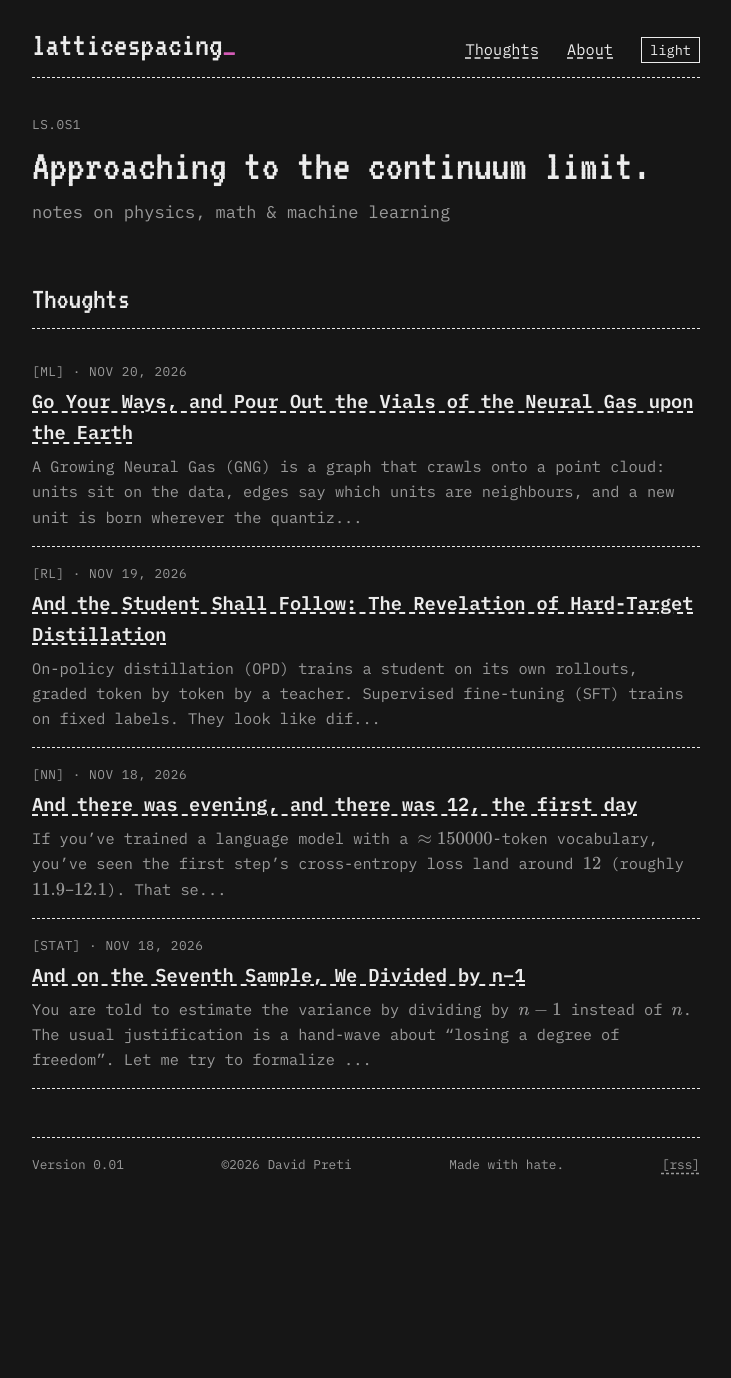
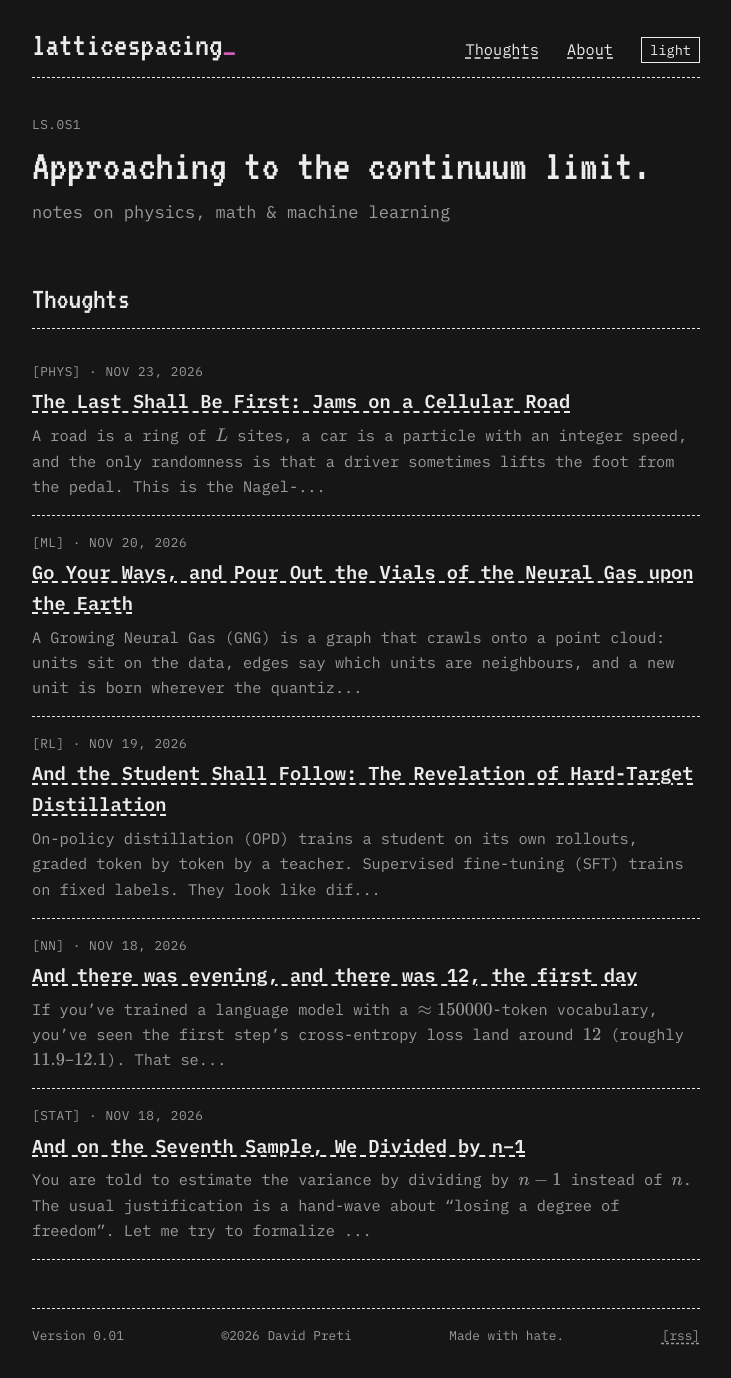
Before and after one commit to pretidav/latticespacing, a Jekyll site: the page built from index.html, in a window 1280 px wide. Shown: the whole page, without its empty margins (274-1005 px from the left). Built offline with Jekyll 4.4.1, drawn with Linux system fonts in a browser that asks for light colours; before the commit the page ends 1208 px from its top, so only the background shows below that; part of the change alters nothing that is shown.

Commit message:
new post, traffic

```diff
--- a/_config.yml
+++ b/_config.yml
@@ -17,3 +17,4 @@ exclude:
   - README.md
   - vendor
   - GrowingNeuralGas
+  - traffic
--- /dev/null
+++ b/_posts/2026-11-23-traffic-nagel-schreckenberg.md
@@ -0,0 +1,216 @@
+---
+layout: post
+title: "The Last Shall Be First: Jams on a Cellular Road"
+category: phys
+---
+> A road is a ring of $L$ sites, a car is a particle with an integer speed, and the only randomness is that a driver sometimes lifts the foot from the pedal. This is the Nagel-Schreckenberg cellular automaton [1]: four rules, one parameter $p$, and yet it produces free flow, start-stop waves that travel backwards, and a fundamental diagram with a maximum. I re-implemented it, together with its extension to two lanes with asymmetric lane changes [2], and in this post I derive what can be derived, and measure the rest. Let me try to formalize it.
+
+##### Setting
+
+The road is the ring $\mathbb{Z}/L\mathbb{Z}$. There are $N$ cars at distinct sites $x_1 < x_2 < \dots < x_N$ (cyclically), with density $\rho = N/L$. Car $i$ has an integer speed $v_i \in \lbrace 0, 1, \dots, v_{\max} \rbrace$, and the *gap* to the car ahead is the number of empty sites between them,
+
+$$g_i = x_{i+1} - x_i - 1, \qquad \sum_{i=1}^{N} g_i = L - N,$$
+
+where $x_{N+1} = x_1 + L$. One time step applies four rules in parallel to all cars [1]:
+
+- **1. Acceleration:** $v_i \leftarrow \min(v_i + 1, v_{\max})$.
+- **2. Slowing down:** $v_i \leftarrow \min(v_i, g_i)$.
+- **3. Randomization:** with probability $p$, independently for each car, $v_i \leftarrow \max(v_i - 1, 0)$.
+- **4. Motion:** $x_i \leftarrow x_i + v_i$.
+
+Rule 2 is what makes collisions impossible: after it, the car cannot reach the site of the car ahead, and since the car ahead only moves forward, no two cars ever share a site. The paper uses $v_{\max} = 5$ and I take $p = 0.5$ throughout, which is the value for which the numbers of the paper come out.
+
+> My code writes the distance to the car ahead as $d_i = g_i + 1$ and accelerates only if $d_i > v_i + 1$. This is the same rule: if $g_i > v_i$ both give $v_i + 1$, if $g_i = v_i$ both leave $v_i$ (the paper's $v_i + 1$ is cut back to $g_i = v_i$ by rule 2), and if $g_i < v_i$ both end at $g_i$.
+
+##### The flow
+
+The observable is the flow $q$: the average number of cars that cross a bond per time step. In one step car $i$ crosses exactly $v_i$ bonds, so the total number of crossings is $\sum_i v_i$. Averaging over the $L$ bonds of the ring,
+
+$$q = \frac{1}{L} \sum_{i=1}^{N} v_i = \rho \, \langle v \rangle, \qquad \langle v \rangle = \frac{1}{N} \sum_{i=1}^{N} v_i.$$
+
+In a stationary state every bond carries the same average flow, so this is also the flow through any single bond. (My first version of the code averaged a cumulative counter instead, and got half of this.)
+
+> A bound that holds at every time step, for every $p$. After rule 2, $v_i \leq g_i$, and rule 3 can only lower $v_i$. Summing over the cars, $\sum_i v_i \leq \sum_i g_i = L - N$, and $v_i \leq v_{\max}$ gives $\sum_i v_i \leq v_{\max} N$. Dividing by $L$,
+> $$q \leq \min\big( v_{\max} \, \rho, \ 1 - \rho \big).$$
+
+##### Free flow
+
+At low density a car never feels the others, and its gap never matters. Then rules 1, 3 and 4 act on the speed alone. Once the speed is in $\lbrace v_{\max} - 1, v_{\max} \rbrace$, it stays there: from either value rule 1 gives $v_{\max}$, and rule 3 lowers it to $v_{\max} - 1$ with probability $p$. So after each step
+
+$$v = v_{\max} - \xi, \qquad \xi \sim \text{Bernoulli}(p) \text{ independent at every step.}$$
+
+The set $\lbrace v_{\max} - 1, v_{\max} \rbrace$ is reached in finite time with probability one starting from any speed, if $p < 1$: below it, the speed increases by one with probability $1 - p$ and otherwise stays where it is. Therefore $\langle v \rangle = v_{\max} - p$ and
+
+$$q = (v_{\max} - p) \, \rho \qquad \text{(free flow).}$$
+
+For $v_{\max} = 5$, $p = 0.5$ this is $4.5 \rho$, and the simulation gives $\langle v \rangle = 4.499$, $4.498$, $4.494$ at $\rho = 0.005, 0.01, 0.02$. The mean speed in the figure sits on this plateau, $4.5 / 5 = 0.9$, up to $\rho \approx 0.06$.
+
+{% include figure.html src="/assets/img/2026-11-23-traffic/fundamental_diagram_L1000_p0.5_vmax5.png" caption="Ring road, L = 1000, p = 0.5, vmax = 5. Flow q (orange) and mean speed over vmax (black) against the density, each point a separate run of 50000 steps after a relaxation of 10 L steps. The dashed line is the bound for p = 0. The cross is the open road of the section below: a different experiment, not a point of the ring." %}
+
+The flow grows linearly up to a maximum $q \approx 0.33$ at $\rho \approx 0.08$, and then decreases: this is the change-over between free flow and jammed flow. With $p > 0$ it is a crossover whose position and shape depend on the size of the system [1], not a sharp transition.
+
+##### Jams move backwards
+
+Take the flow as a function of the local density, $q(\rho)$, and the conservation of cars in the continuum limit, a heuristic that the simulation then tests,
+
+$$\partial_t \rho + \partial_x q(\rho) = 0.$$
+
+A small perturbation of the density is carried at the speed $q'(\rho)$ (in sites per step). In free flow $q' = v_{\max} - p > 0$ and perturbations move with the cars. Above the maximum, $q'(\rho) < 0$: the perturbation moves *against* the cars. This is the start-stop wave: a car at the head of a jam leaves it, one at the back joins it, and the jam as a whole drifts backwards. How fast, is the subject of a section below. The space-time diagram shows it. At $\rho = 0.03$ the traffic is laminar. At $\rho = 0.10$, which is above the maximum, jams (orange: cars with $v = 0$) appear and travel upstream.
+
+{% include figure.html src="/assets/img/2026-11-23-traffic/spacetime_p0.5_vmax5.png" caption="Space-time diagrams of a ring of L = 200 sites, time goes down. Left: density 0.03, free flow. Right: density 0.10, jams moving backwards. Orange: stopped cars." %}
+
+> At $L = 100$ the same density $0.10$ is only 10 cars and shows no jam. This is the dependence on the size of the system, and it is the reason for $L = 200$ in the picture.
+
+##### The case $v_{\max} = 1$
+
+For $v_{\max} = 1$ every car has speed $1$ after rule 1, so the dynamics reduces to: a car moves if the site ahead is empty and it does not randomize. For a random sequential update every configuration is equally probable in the stationary state, the probability that the site ahead of a car is empty is $1 - \rho$ (up to terms of order $1/L$), and
+
+$$q = (1 - p) \, \rho (1 - \rho),$$
+
+as in [1]. The parallel update that I use gives a different function, found exactly by Schadschneider and Schreckenberg [3],
+
+$$q = \frac{1}{2} \Big( 1 - \sqrt{1 - 4 (1 - p) \rho (1 - \rho)} \Big).$$
+
+Two checks. For $p = 0$ it gives $\tfrac{1}{2}(1 - \lvert 1 - 2\rho \rvert) = \min(\rho, 1 - \rho)$, the bound above. And it is symmetric under $\rho \to 1 - \rho$, with maximum $(1 - \sqrt{p})/2$ at $\rho = 1/2$.
+
+##### The open road: a bottleneck
+
+Now remove the periodic boundary. The paper [1] models a saturated two-lane road that feeds a one-lane road: when the leftmost site is empty, a car with $v = 0$ is put there, and the cars that reach the rightmost $v_{\max} + 1$ sites are deleted.
+
+In a stationary state there are no sources or sinks of cars on the road. Hence the flow through every bond is the same, and equal to the rate of injection and to the rate of removal. The density is not a parameter any more: it comes out of $q = \rho \langle v \rangle$. I measure $q = 0.3032 \pm 0.0005$ and a bulk density $\rho = 0.0684$, to be compared with $0.304 \pm 0.001$ and $0.069 \pm 0.002$ in [1]. The ratio gives $\langle v \rangle = q/\rho = 4.43$, a little below the free-flow value $4.5$.
+
+The point is a state that the *ring* also has. A ring at $\rho = 0.0680$ has $q = 0.3032 \pm 0.0001$ and at $\rho = 0.0685$ has $q = 0.3046 \pm 0.0001$, so the open road, at $\rho = 0.0684$ and $q = 0.3032$, lies on the fundamental diagram, on the free-flow side, below the maximum. This is the point the paper makes: the self-organized bottleneck state is *not* the state of maximum flow for $v_{\max} > 1$ [1]. For $v_{\max} = 1$ it is: the measured flow is $0.1463$ at $\rho = 0.498$, and the exact maximum is $(1 - \sqrt{0.5})/2 = 0.1464$ at $\rho = 1/2$.
+
+The density profile shows that it is fixed at the entrance. Cars enter at rest, and a car at rest needs a few steps to leave site $0$, because of rule 3 with $p = 0.5$. A dense region forms there, and then dissolves into free flow:
+
+| sites | 0-5 | 5-10 | 10-20 | 20-40 | 40-80 | 80 and beyond |
+|---|---|---|---|---|---|---|
+| density | 0.41 | 0.145 | 0.10 | 0.078 | 0.070 | 0.068 |
+
+The mean speed in the first ten sites is $0.86$, against $4.4$ in the bulk. This looks like the outflow of a stationary jam: the cars leave a dense region at the rate at which they can restart. I have measured the profile, but I have not checked this identification directly. The speed of the jams, computed further below from this state, gives an indirect check: it works well where the jam is nearly packed, and not at small $p$.
+
+The value depends on the parameters of the model, and not on the size of the system or on the seed: for $L$ between $200$ and $2000$ it stays in $0.301$-$0.3045$, and it is the same for different seeds. The two figures below show the dependence on $p$ and on $v_{\max}$.
+
+{% include figure.html src="/assets/img/2026-11-23-traffic/bottleneck_vs_p_L1000_vmax5.png" caption="Open road, L = 1000, vmax = 5. Flow through the exit (orange) and density of the bulk (black) against p, one run of 100000 steps per point. The cross is the case of the paper." %}
+
+The flow decreases with $p$, from $0.487$ at $p = 0.05$ to $0.304$ at $p = 0.5$ and $0.039$ at $p = 0.95$. The density of the bulk decreases too, as it must since $\rho = q / \langle v \rangle$. The last points, $p \geq 0.9$, are noisy in the density, and I would not read anything into them.
+
+{% include figure.html src="/assets/img/2026-11-23-traffic/bottleneck_vs_vmax_L1000_p0.5.png" caption="Open road, L = 1000, p = 0.5. Flow through the exit (orange) and density of the bulk (black) against vmax." %}
+
+The flow rises with $v_{\max}$ and saturates: $0.146, 0.248, 0.293$ for $v_{\max} = 1, 2, 3$, and between $0.303$ and $0.305$ for $4 \leq v_{\max} \leq 10$. This is consistent with the picture above: once the speed limit is high enough, the restart at the entrance is what limits the flow, and a higher limit only lowers the density of the free-flow region.
+
+##### Two lanes, asymmetric lane changes
+
+Rickert, Nagel, Schreckenberg and Latour [2] couple two rings, each one a single-lane model. The right lane is lane R, the left lane is lane L, and $N$ cars are distributed on the $2L$ sites. Each time step has two sub-steps:
+
+- **a.** *Lane change.* Cars only move sideways, they do not advance. All the cars decide in parallel, on the configuration at the beginning of the step.
+- **b.** *Single-lane update.* Rules 1 to 4, on each lane, with the configuration left by sub-step a.
+
+A car at $x$ with speed $v$ changes lane if all of the following hold. The paper defines three lengths: how far to look ahead on one's own lane, ahead on the other lane, and back on the other lane. With $g$ the gap on the own lane, $g_o$ the number of empty sites ahead on the other lane and $g_b$ (b for back) the number of empty sites behind on the other lane, both counted from the site $x$ itself (so that they are $-1$ if the other lane is occupied at $x$):
+
+- **T1.** $g < v + 1$. *Only for R to L.* This is the asymmetry: a car on the left lane does not need a reason, it always tries to return to the right lane.
+- **T2.** $g_o > v + 1$: enough room ahead on the other lane.
+- **T3.** $g_b > v_{\max}$: enough room behind on the other lane.
+- **T4.** a random number is below $p_{\mathrm{change}}$. The paper uses $p_{\mathrm{change}} = 1$.
+
+Let me check what these conditions guarantee.
+
+- **No collisions in the lane change.** Two cars of different lanes at the same site $x$ see $g_o = g_b = -1$, which is never larger than $v + 1$ or $v_{\max}$, so neither of them changes. Two cars of the same lane cannot move into the same site because they are at different sites. So after sub-step a no two cars share a cell, and sub-step b then works as for the single lane.
+- **The car that changes is not slowed down.** After the change its gap ahead is $g_o \geq v + 2$, larger than $v$, so rule 1 and rule 2 do not stop it from accelerating.
+- **The car behind it is not forced to brake.** The new gap behind is $g_b \geq v_{\max} + 1$. The follower has speed at most $v_{\max}$, so rule 2, $v \leftarrow \min(v, g)$, does not change its speed: the newcomer does not disturb the lane it enters. This is the role of T3, the look-back. The paper shows that setting it to zero destroys the laminar flow and lowers the maximum of the flow [2].
+
+The density and the flows are defined per lane. With $N_R, N_L$ the number of cars on each lane and $v_i$ their speeds,
+
+$$\begin{aligned}
+\rho &= \frac{N}{2L} = \frac{\rho_R + \rho_L}{2}, \\
+j_R &= \frac{1}{L} \sum_{i \in R} v_i, \qquad j_L = \frac{1}{L} \sum_{i \in L} v_i, \\
+\bar{q} &= \frac{j_R + j_L}{2} = \frac{1}{2L} \sum_{i} v_i,
+\end{aligned}$$
+
+where $\rho_R = N_R/L$ and $\rho_L = N_L/L$ are the densities of the lanes. The bound above holds in the same way, $\bar{q} \leq \min(v_{\max}\rho, 1 - \rho)$, since after the lane change every car still has $v \leq g$ on its lane.
+
+{% include figure.html src="/assets/img/2026-11-23-traffic/fundamental_diagram_2lanes_L1000_p0.5_vmax5.png" caption="Two lanes, asymmetric, L = 1000 sites per lane, p = 0.5, vmax = 5, p_change = 1. Flow per lane against the density per lane: right lane (black), left lane (hollow), and the two together (orange)." %}
+
+At low density the left lane is almost empty. A car moves to the left only if there is another car within $v + 1 \leq 6$ sites ahead of it. For Poisson-distributed cars the probability of that is about $6 \rho_R$, and the car returns after a short time, so $\rho_L = O(\rho^2)$ as $\rho \to 0$: this mean-field argument is the one of the paper [2], and it explains why the left-lane flow starts well below the one of the right lane. Above $\rho \approx 0.4$ the two lanes carry about the same flow.
+
+{% include figure.html src="/assets/img/2026-11-23-traffic/comparison_1lane_2lanes_L2000_p0.5_vmax5.png" caption="Zoom near the maximum, L = 2000 sites per lane, 50000 steps per point. Single lane (black) and two lanes, asymmetric, per lane (orange)." %}
+
+Near the maximum the two lanes carry more *per lane* than a single one: about $0.345$ at $\rho = 0.08$ against about $0.325$ at $\rho = 0.075$. The paper states the same (point (i) of Sect. 4.2: the maximum flow of two lanes is higher than twice the one of the single lane) [2]. The lane changes remove some of the disturbances of the single lane, and the effect is beneficial although they are themselves disturbances.
+
+{% include figure.html src="/assets/img/2026-11-23-traffic/lane_changes_L1000_p0.5_vmax5.png" caption="Lane changes per site and time step (left) and per car and time step (right), against the density per lane." %}
+
+The number of lane changes per site has its maximum at $\rho \approx 0.25$, much above the density of maximum flow, as in the paper. Per car it is largest at low density, around $\rho \approx 0.04$, below the density of maximum flow, again as in the paper.
+
+{% include figure.html src="/assets/img/2026-11-23-traffic/spacetime_2lanes_p0.5_vmax5.png" caption="Space-time diagram of the two lanes at density 0.09 per lane, a window of 400 sites and 300 steps from a ring of 2000 sites per lane. Orange: stopped cars." %}
+
+At $\rho = 0.09$, slightly above the maximum, jams appear in both lanes and travel backwards, as in the single lane, and the two lanes are strongly correlated through the lane changes.
+
+The paper itself points out that most of the lane changes in this model are an artefact of the rules, a *tailgating dance*: a follower at speed $5$ sees a car $5$ sites ahead, moves to the left, and next step, when the gap has grown to $6$, comes back [2].
+
+##### How fast does a jam move?
+
+The jam in the space-time diagrams is a travelling structure: a packed region that moves upstream at a fixed speed while the cars pass through it. Here the speed can be computed from the fundamental diagram and measured in the simulation, and the two can be compared.
+
+**The formula.** Let an edge between two uniform states move at velocity $v_J$. On its left the density and the flow are $(\rho_1, q_1)$, on its right $(\rho_2, q_2)$. Take two fixed points $a < X(t) < b$, with $a$ on the left and $b$ on the right, and count the cars between them,
+
+$$N(t) = \rho_1 \, (X - a) + \rho_2 \, (b - X), \qquad \frac{dN}{dt} = v_J \, (\rho_1 - \rho_2).$$
+
+The cars only enter at $a$ and leave at $b$, so $dN/dt = q_1 - q_2$, and
+
+$$v_J = \frac{q_2 - q_1}{\rho_2 - \rho_1}.$$
+
+For a small jump this is $q'(\rho)$, the speed of the previous section. For a large one it is the slope of the chord between the two states on the fundamental diagram. Now take the *front* of the jam, where the cars leave. On the left (upstream) is the jam itself, on the right the cars that have left it, in a state $(\rho_{\text{out}}, q_{\text{out}})$. If the jam is packed, with $q_j \approx 0$ and $\rho_j \approx 1$,
+
+$$v_J = \frac{q_{\text{out}} - q_j}{\rho_{\text{out}} - \rho_j} \approx -\frac{q_{\text{out}}}{1 - \rho_{\text{out}}}.$$
+
+The cars leave the jam at the flow $q_{\text{out}}$, each of them frees about one site, and the front retreats by that many sites per step. Nothing in the formula depends on the overall density of the road. What is left is the outflow state. The natural candidate is the bottleneck of the open road, which is also a state of cars that start from rest: for $p = 0.5$, $v_{\max} = 5$ it gives $q_{\text{out}} = 0.304$, $\rho_{\text{out}} = 0.068$, and
+
+$$v_J \approx -\frac{0.304}{1 - 0.068} = -0.326 \ \text{sites per step.}$$
+
+**The measurement.** I take the pattern of the stopped cars ($v = 0$) in space and time. If the pattern at time $t + \tau$ is the one at time $t$ shifted by $k$ sites, the jams move at $k / \tau$. I find $k$ with the circular cross-correlation of the two patterns, averaged over time, for four lags $\tau$ between $50$ and $200$ steps, and I fit $k = v_J \tau$ through the origin. All the jams of the ring move together, so they all contribute. For two lanes the pattern is the sum of the stopped cars of the two lanes. The roads have $L = 2000$ sites, and each point is the average of three runs.
+
+{% include figure.html src="/assets/img/2026-11-23-traffic/jam_speed_vs_density_p0.5_vmax5.png" caption="Speed of the jams against the density per lane, p = 0.5, vmax = 5, L = 2000. Single lane (black), two lanes (orange), and the prediction from the bottleneck (dashed). Negative: backwards. Below density 0.07 there are no jams." %}
+
+Against the density the speed is almost constant: from $-0.340$ at $\rho = 0.10$ to $-0.369$ at $\rho = 0.58$, about $10\%$ over a sixfold change of density. The prediction, $-0.326$, is close but not on the points. Jams do not exist below $\rho \approx 0.07$, where there are no stopped cars at all.
+
+{% include figure.html src="/assets/img/2026-11-23-traffic/jam_speed_vs_p_rho0.4_vmax5.png" caption="Speed of the jams against the slowdown probability p, density 0.4 per lane, vmax = 5. The dashed line is the prediction from the bottleneck of the open road for each p." %}
+
+The dependence on $p$ is strong: $-0.80$ at $p = 0.1$, $-0.354$ at $p = 0.5$, $-0.081$ at $p = 0.9$. A car leaves the jam with probability $1 - p$ at each attempt, so the jam retreats faster when drivers hesitate less. The prediction follows the points for $p \geq 0.6$ (for example $-0.221$ measured and $-0.204$ predicted at $p = 0.7$) and underestimates the speed at small $p$: at $p = 0.1$ it gives $-0.52$ against the measured $-0.80$.
+
+{% include figure.html src="/assets/img/2026-11-23-traffic/jam_speed_vs_vmax_rho0.4_p0.5.png" caption="Speed of the jams against the maximum speed vmax, density 0.4 per lane, p = 0.5." %}
+
+The dependence on $v_{\max}$ is weak. For the single lane it is $-0.322$ at $v_{\max} = 2$ and between $-0.350$ and $-0.354$ from $v_{\max} = 3$ to $10$. Once the cars in the jam are stopped, a higher speed limit has nothing to do with how they restart. The prediction has the opposite small trend, from $-0.339$ to $-0.315$, and differs from the points by up to $0.04$.
+
+The single lane and the two lanes are close in every figure, within $0.01$ to $0.02$ (the two lanes are a little faster at moderate density and at $v_{\max} = 3$ to $5$). I did not test why. My guess is that at these densities both lanes are jammed, so that changing lane does not help a stopped car.
+
+> About the uncertainty. The error bars in the figures are only the scatter between the three runs, about $0.002$. They do not include the effect of the method: the speed obtained from different lags differs by about $0.015$, for example $-0.331$, $-0.312$ and $-0.313$ for $\tau = 100, 200, 300$ at $\rho = 0.10$, because the jams change shape while they move. Differences between the curves below about $0.02$ should therefore not be read as real.
+
+##### The implementation
+
+The code is in two files, `model.py` for the single lane and `model_multiple.py` for the two lanes, each with a test file that compares the vectorized rules with an independent implementation written car by car.
+
+| Rule | Code |
+|---|---|
+| gap $g_i$ | `SingleLane.gaps` (with $d = g + 1$) |
+| rules 1-4 | `SingleLane.update` |
+| flow $q = \rho \langle v \rangle$, errors | `SingleLane.measure` (relaxation of $10L$ steps, errors from block averages) |
+| open boundary | `SingleLane(bc='open')`, `SingleLane.update` |
+| $g_o$, $g_b$ | `TwoLane.gaps_other` |
+| T1 to T4 | `TwoLane.lane_change` |
+| sub-step b | `TwoLane._advance` |
+| $j_R$, $j_L$, $\bar{q}$, lane changes | `TwoLane.measure` |
+| speed of the jams | `jam_speed.pattern_velocity` (cross-correlation of the stopped cars), `jam_speed.predicted` |
+
+All the figures are made by `plots.py`, `plots_multiple.py` and `jam_speed.py`.
+
+Some remarks:
+>The errors are not $\sigma/\sqrt{T}$. Successive time steps are strongly correlated, because a jam lives for many steps, so I take the scatter of twenty block averages instead.
+
+>The relaxation matters. Starting from all cars at rest, a measurement without it mixes the transient with the stationary state; the paper discards $10L$ steps for the single lane, and so do I.
+
+Cheers.
+
+> References
+>1. K. Nagel, M. Schreckenberg. *A cellular automaton model for freeway traffic.* Journal de Physique I 2(12):2221-2229, 1992. <https://hal.science/jpa-00246697>
+>2. M. Rickert, K. Nagel, M. Schreckenberg, A. Latour. *Two lane traffic simulations using cellular automata.* Physica A 231:534-550, 1996. <https://arxiv.org/abs/cond-mat/9512119>
+>3. A. Schadschneider, M. Schreckenberg. *Cellular automaton models and traffic flow.* Journal of Physics A 26:L679-L683, 1993.
```
Also changed, not shown: assets/img/2026-11-23-traffic/bottleneck_vs_p_L1000_vmax5.png (added), assets/img/2026-11-23-traffic/bottleneck_vs_vmax_L1000_p0.5.png (added), assets/img/2026-11-23-traffic/comparison_1lane_2lanes_L2000_p0.5_vmax5.png (added), assets/img/2026-11-23-traffic/fundamental_diagram_2lanes_L1000_p0.5_vmax5.png (added), assets/img/2026-11-23-traffic/fundamental_diagram_L1000_p0.5_vmax5.png (added), assets/img/2026-11-23-traffic/jam_speed_vs_density_p0.5_vmax5.png (added), assets/img/2026-11-23-traffic/jam_speed_vs_p_rho0.4_vmax5.png (added), assets/img/2026-11-23-traffic/jam_speed_vs_vmax_rho0.4_p0.5.png (added), assets/img/2026-11-23-traffic/lane_changes_L1000_p0.5_vmax5.png (added), assets/img/2026-11-23-traffic/spacetime_2lanes_p0.5_vmax5.png (added), assets/img/2026-11-23-traffic/spacetime_p0.5_vmax5.png (added), 1 other file.
